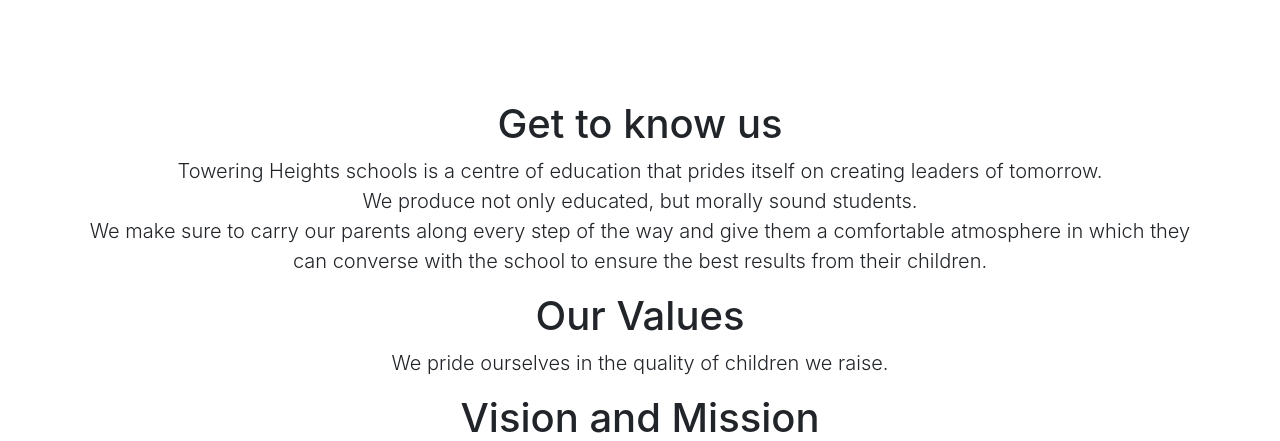
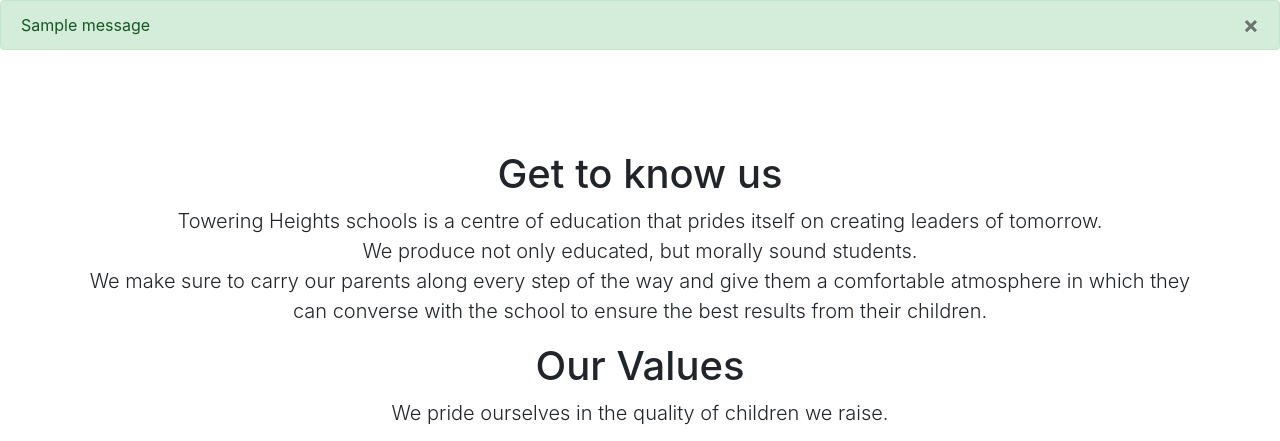
Before and after one commit to balotofi/ths-website, a Flask app: page /about in a window 1280 px wide. Shown: the part 308-749 px from the top of the page. Run offline with Flask 2, Linux system fonts and the light colour scheme; one stand-in notice (Sample message) is shown; some libraries are stand-ins or nearby versions.

Commit message:
added html and python code using jinga2 that allows flashed messages to run in base template. initialised database in init file

```diff
--- a/main.py
+++ b/main.py
@@ -4,4 +4,4 @@ app = create_app()
 
 if __name__ == '__main__':
     # app.run()
-    app.run(debug=True, port=8000)
+    app. run(debug=True, port=8000)
--- a/website/__init__.py
+++ b/website/__init__.py
@@ -1,4 +1,8 @@
 from flask import Flask
+from flask_sqlalchemy import SQLAlchemy
+
+db = SQLAlchemy()
+DB_NAME = "database.db"
 
 def create_app():
     app = Flask(__name__)
--- a/website/templates/base.html
+++ b/website/templates/base.html
@@ -49,6 +49,29 @@
         </div>
       </div>>
     </nav>
+
+    {% with messages = get_flashed_messages(with_categories=true) %}
+    {% if messages %}
+      {% for category, message in messages %}
+      {% if category == 'error' %}
+      <div class="alert alert-danger alert-dismissable fade show" role="alert">
+        {{ message }}
+        <button type="button" class="close" data-dismiss="alert">
+          <span aria-hidden="true">&times;</span>
+        </button>
+      </div>
+      {% else %}
+      <div class="alert alert-success alert-dismissable fade show" role="alert">
+        {{ message }}
+        <button type="button" class="close" data-dismiss="alert">
+          <span aria-hidden="true">&times;</span>
+        </button>
+      </div>
+      {% endif %}
+      {% endfor %}
+    {% endif %}
+    {% endwith %}
+
     <div class="container-fluid">{% block content %} Home {% endblock %}</div>
       <script
         src="https://code.jquery.com/jquery-3.2.1.slim.min.js"
```
Also changed, not shown: website/auth.py (+4 -5 lines).
